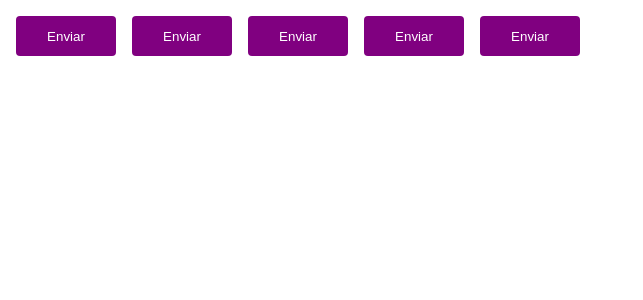
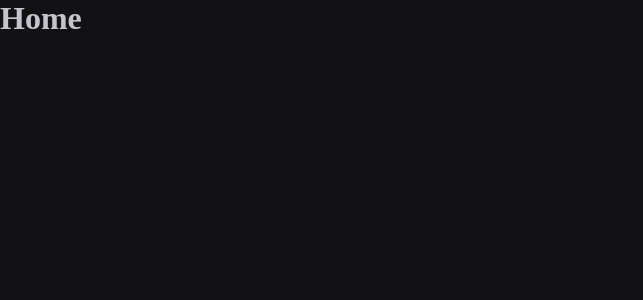
Before and after one commit to LucasCarvalhoSilva/02-ignite-timer, a React (Vite) app: page / in a window 1280 px wide. Shown: the top 300 px of the page, without its empty margins (0-643 px from the left). Built offline with nearby package versions, Linux system fonts and the light colour scheme.

Commit message:
create routes

```diff
--- a/index.html
+++ b/index.html
@@ -3,7 +3,12 @@
   <head>
     <meta charset="UTF-8" />
 
+    <link rel="preconnect" href="https://fonts.googleapis.com"/>
+    <link rel="preconnect" href="https://fonts.gstatic.com" crossorigin/>
+
     <meta name="viewport" content="width=device-width, initial-scale=1.0" />
+
+    <link href="https://fonts.googleapis.com/css2?family=Roboto+Mono:wght@700&family=Roboto:wght@400;700&display=swap" rel="stylesheet"/>
     <title>Ignite Timer</title>
   </head>
   <body>
--- a/package.json
+++ b/package.json
@@ -6,18 +6,22 @@
   "scripts": {
     "dev": "vite",
     "build": "tsc && vite build",
-    "preview": "vite preview"
+    "preview": "vite preview",
+    "lint": "eslint --ext .ts,.tsx"
   },
   "dependencies": {
     "react": "^18.2.0",
     "react-dom": "^18.2.0",
+    "react-router-dom": "^6.8.1",
     "styled-components": "^5.3.6"
   },
   "devDependencies": {
+    "@rocketseat/eslint-config": "^1.2.0",
     "@types/react": "^18.0.27",
     "@types/react-dom": "^18.0.10",
     "@types/styled-components": "^5.1.26",
     "@vitejs/plugin-react": "^3.1.0",
+    "eslint": "^8.34.0",
     "typescript": "^4.9.3",
     "vite": "^4.1.0"
   }
--- a/src/App.tsx
+++ b/src/App.tsx
@@ -1,18 +1,17 @@
 import { ThemeProvider } from 'styled-components'
+import { BrowserRouter } from 'react-router-dom'
 
-import { Button } from "./components/Button";
-
-import { defaultTheme } from './styles/themes/default';
-
+import { defaultTheme } from './styles/themes/default'
+import { GlobalStyle } from './styles/global'
+import { Router } from './Router'
 
 export function App() {
   return (
     <ThemeProvider theme={defaultTheme}>
-      <Button variant="primary"/>
-      <Button variant="secundary"/>
-      <Button variant="success"/>
-      <Button variant="danger"/>
-      <Button />
+      <BrowserRouter>
+        <Router />
+      </BrowserRouter>
+      <GlobalStyle />
     </ThemeProvider>
-  );
+  )
 }
--- /dev/null
+++ b/src/Router.tsx
@@ -0,0 +1,12 @@
+import { Routes, Route } from 'react-router-dom'
+import { History } from './pages/History'
+import { Home } from './pages/Home'
+
+export function Router() {
+  return (
+    <Routes>
+      <Route path="/" element={<Home />} />
+      <Route path="/history" element={<History />} />
+    </Routes>
+  )
+}
--- a/src/components/Button.styles.ts
+++ /dev/null
@@ -1,32 +0,0 @@
-import styled, { css } from "styled-components";
-
-export type ButtonVariant = 'primary' | 'secundary' | 'danger' | 'success';
-
-interface ButtonContainerProps {
-    variant: ButtonVariant
-}
-
-const buttonVariants = {
-    primary: 'purple',
-    secundary: 'orange',
-    danger: 'red',
-    success: 'green'
-}
-
-export const ButtonContainer = styled.button<ButtonContainerProps> `
-    width: 100px;
-    height: 40px;
-
-    background-color: ${props => props.theme.primary};
-    color: ${props => props.theme.white};
-    border-radius: 4px;
-    border: 0;
-    margin: 8px;
-/*
-    ${props => {
-        return css`
-            background-color: ${buttonVariants[props.variant]}
-        `
-    }}
-*/
-    `
--- a/src/components/Button.tsx
+++ /dev/null
@@ -1,9 +0,0 @@
-import { ButtonContainer, ButtonVariant } from "./Button.styles";
-
-interface ButtonProps {
-    variant?: ButtonVariant;
-}
-
-export function Button ({variant = 'primary'}: ButtonProps){
-    return <ButtonContainer variant={variant}>Enviar</ButtonContainer>
-}
--- /dev/null
+++ b/src/pages/History.tsx
@@ -0,0 +1,3 @@
+export function History() {
+  return <h1>History</h1>
+}
--- /dev/null
+++ b/src/pages/Home.tsx
@@ -0,0 +1,3 @@
+export function Home() {
+  return <h1>Home</h1>
+}
--- /dev/null
+++ b/src/styles/global.ts
@@ -0,0 +1,26 @@
+import { createGlobalStyle } from 'styled-components'
+
+export const GlobalStyle = createGlobalStyle`
+    *{
+        margin: 0;
+        padding: 0;
+        box-sizing: border-box;
+    }
+
+    :focus {
+        outline: 0;
+        box-shadow: 0 ,0, 0, 2px ${(props) => props.theme['green-500']};
+    }
+
+    body {
+        background-color: ${(props) => props.theme['gray-900']};
+        color: ${(props) => props.theme['gray-300']};
+    }
+
+    border-style, input, textarea, button {
+        font-family: 'Roboto', sans-serif;
+        font-weight: 400;
+        font-size: 1rem;
+    }
+
+`
--- a/src/styles/themes/default.ts
+++ b/src/styles/themes/default.ts
@@ -1,5 +1,21 @@
 export const defaultTheme = {
-    primary: 'purple',
-    secundary: 'orange',
-    white: '#FFFFFF'
+  white: '#FFF',
+
+  'gray-100': '#E1E1E6',
+  'gray-300': '#C4C4CC',
+  'gray-400': '#8D8D99',
+  'gray-500': '#7C7C8A',
+  'gray-600': '#323238',
+  'gray-700': '#29292E',
+  'gray-800': '#202024',
+  'gray-900': '#121214',
+
+  'green-300': '#00B37E',
+  'green-500': '#00875F',
+  'green-700': '#015F43',
+
+  'red-500': '#AB222E',
+  'red-700': '#7A1921',
+
+  'yellow-500': '#FBA94C',
 }
```
Also changed, not shown: src/@types/styled.d.ts (added, +8 -0 lines), .eslintrc.json (added), 1 other file (tests, documents, lock files or other folders).
